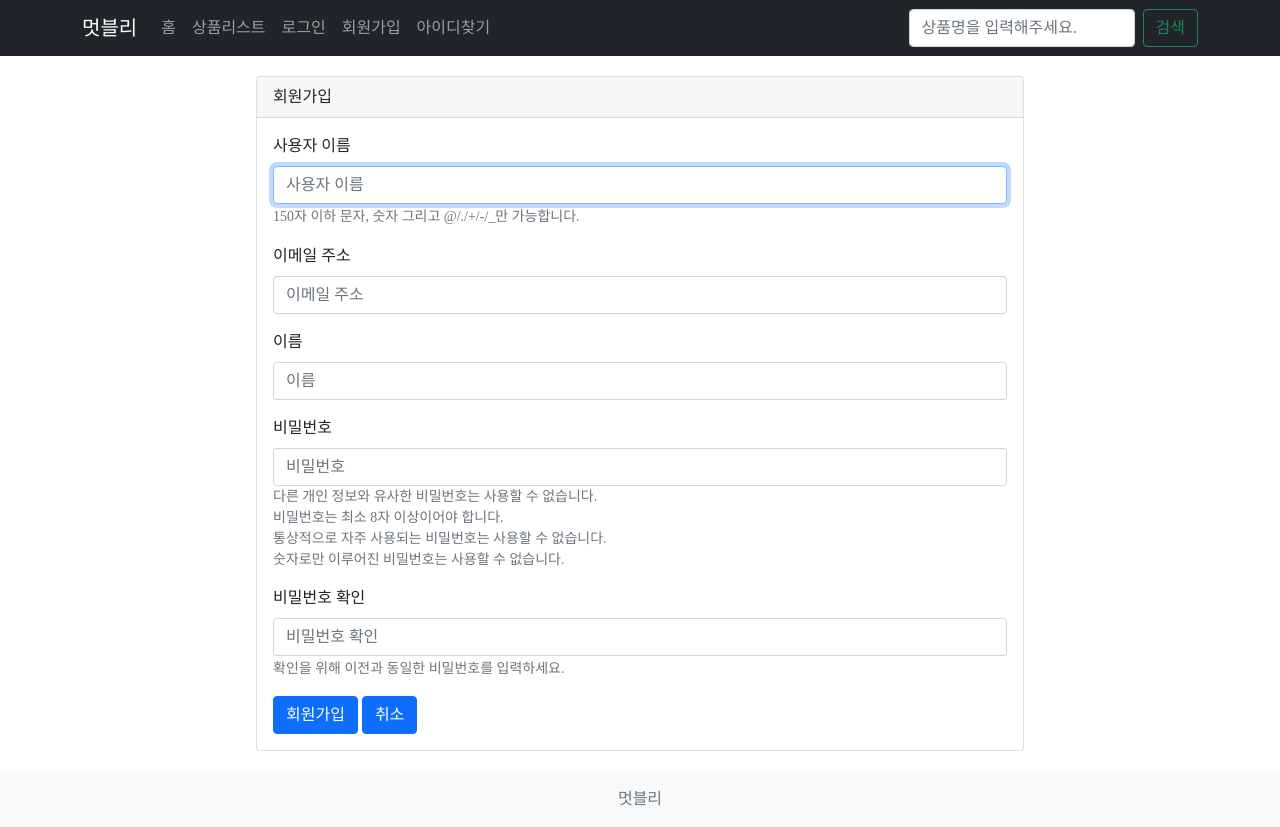
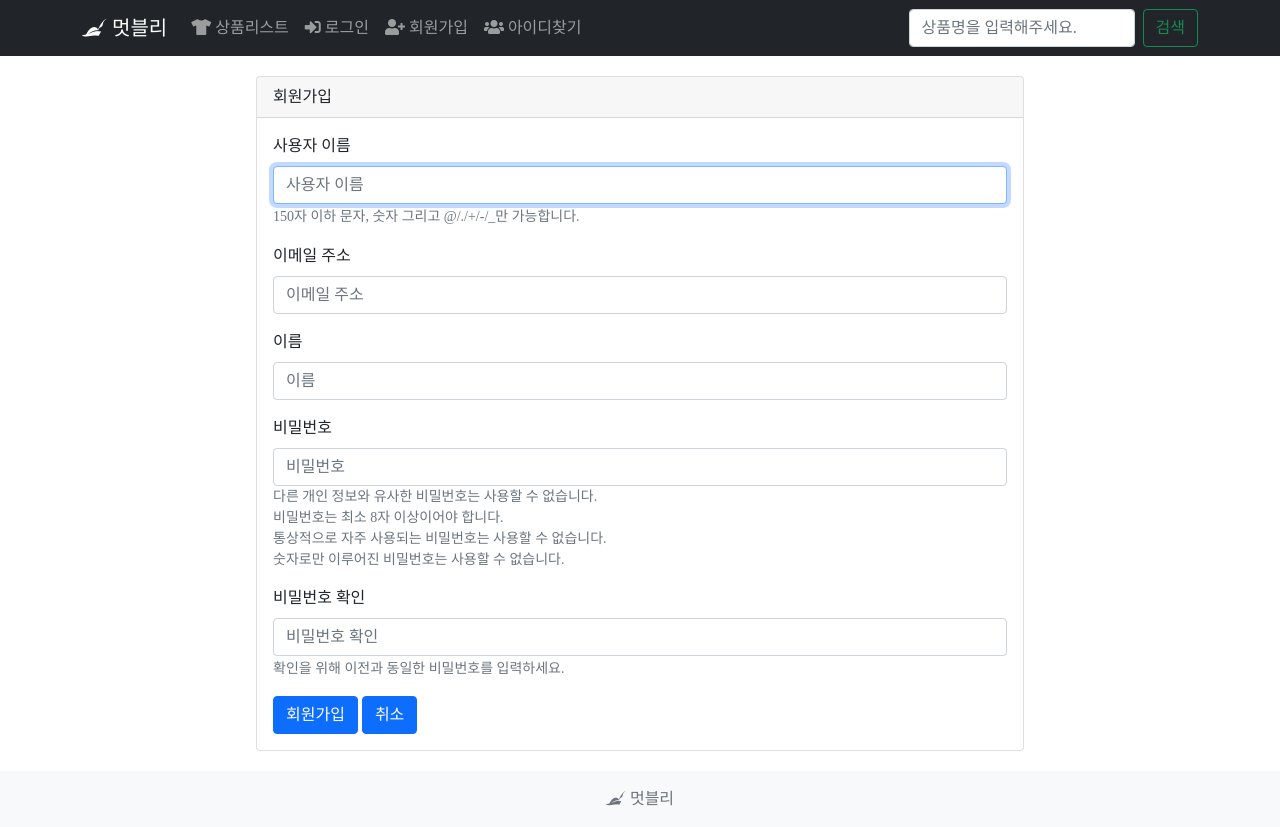
Before and after one commit to jangka2048/exam11, a Django app: page /accounts/signup/ in a window 1280 px wide. Run offline with Django 3.2, Linux system fonts and the light colour scheme; some libraries are stand-ins or nearby versions; some web fonts are replaced.

Commit message:
아이콘 적용

```diff
--- a/base/templates/layout.html
+++ b/base/templates/layout.html
@@ -31,9 +31,9 @@
 
 <header>
     <!-- Fixed navbar -->
-    <nav class="navbar navbar-expand-md navbar-dark fixed-top bg-dark">
+    <nav class="navbar navbar-expand-lg navbar-dark fixed-top bg-dark">
         <div class="container">
-            <a class="navbar-brand" href="{% url 'main' %}">멋블리</a>
+            <a class="navbar-brand" href="{% url 'main' %}"><i class="fab fa-pied-piper-hat"></i> 멋블리</a>
             <button class="navbar-toggler" type="button" data-bs-toggle="collapse" data-bs-target="#navbarCollapse"
                     aria-controls="navbarCollapse" aria-expanded="false" aria-label="Toggle navigation">
                 <span class="navbar-toggler-icon"></span>
@@ -41,24 +41,21 @@
             <div class="collapse navbar-collapse" id="navbarCollapse">
                 <ul class="navbar-nav me-auto mb-2 mb-md-0">
                     <li class="nav-item">
-                        <a class="nav-link" aria-current="page" href="{% url 'main' %}">홈</a>
-                    </li>
-                    <li class="nav-item">
-                        <a class="nav-link" href="{% url 'products:list' %}">상품리스트</a>
+                        <a class="nav-link" href="{% url 'products:list' %}"><i class="fas fa-tshirt"></i> 상품리스트</a>
                     </li>
                     {% if user.is_authenticated %}
                     <li class="nav-item">
-                        <a class="nav-link" href="{% url 'accounts:signout' %}">로그아웃</a>
+                        <a class="nav-link" href="{% url 'accounts:signout' %}"><i class="fas fa-sign-out-alt"></i> 로그아웃</a>
                     </li>
                     {% else %}
                     <li class="nav-item">
-                        <a class="nav-link" href="{% url 'accounts:signin' %}?next={{request.path}}">로그인</a>
+                        <a class="nav-link" href="{% url 'accounts:signin' %}?next={{request.path}}"><i class="fas fa-sign-in-alt"></i> 로그인</a>
                     </li>
                     <li class="nav-item">
-                        <a class="nav-link" href="{% url 'accounts:signup' %}">회원가입</a>
+                        <a class="nav-link" href="{% url 'accounts:signup' %}"><i class="fas fa-user-plus"></i> 회원가입</a>
                     </li>
                     <li class="nav-item">
-                        <a class="nav-link" href="{% url 'accounts:find_username' %}">아이디찾기</a>
+                        <a class="nav-link" href="{% url 'accounts:find_username' %}"><i class="fas fa-users"></i> 아이디찾기</a>
                     </li>
                     {% endif %}
                 </ul>
@@ -78,7 +75,7 @@
 
 <footer class="footer py-3 bg-light">
     <div class="container t-text-center">
-        <span class="text-muted">멋블리</span>
+        <span class="text-muted"><i class="fab fa-pied-piper-hat"></i> 멋블리</span>
     </div>
 </footer>
 
```
Also changed, not shown: base/static/common.css (+4 -42 lines).
